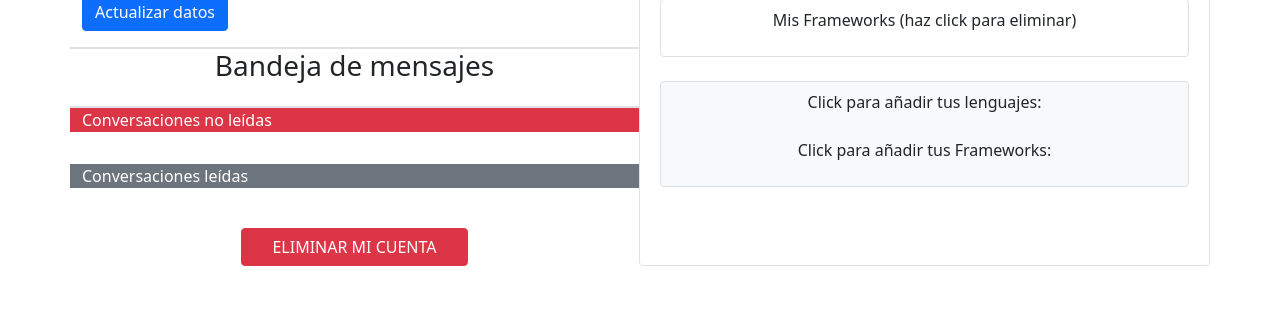
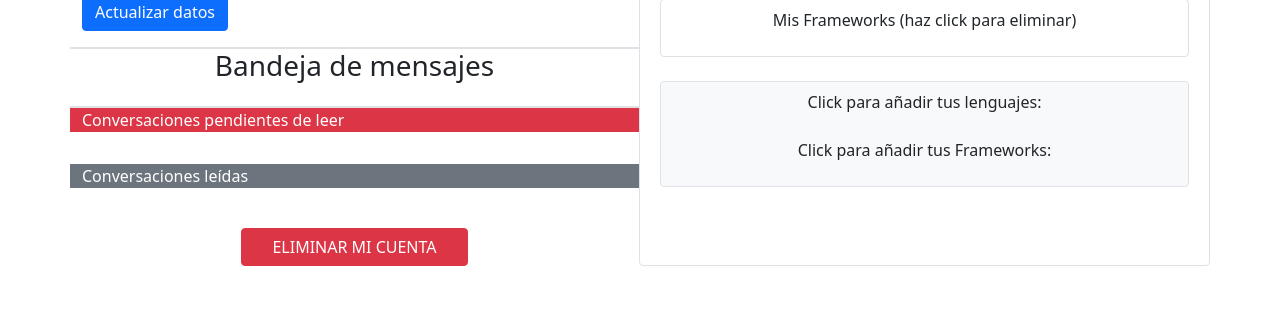
Before and after one commit to cristianrdev/jobshub, a Django app: template apps/jobshubdev_app/templates/developer_dashboard.html in a window 1280 px wide. Shown: the part 507-821 px from the top of the page. Run offline with Django 3.2, Linux system fonts and the light colour scheme; the template is opened without the code that fills it: values that come from a table or form of the project are taken from there, others are empty; parts of the project's set-up code (start-up, migrations or seed data) failed here and were passed over; some libraries are stand-ins or nearby versions.

Commit message:
delete developer button

```diff
--- a/apps/jobshubdev_app/templates/developer_dashboard.html
+++ b/apps/jobshubdev_app/templates/developer_dashboard.html
@@ -48,7 +48,7 @@
                     <div class="border mt-3"></div>
                     <h3 class="text-center"> Bandeja de mensajes</h3>
                     <div class="border mt-3"></div>
-                    <p class="text-white bg-danger">Conversaciones no leídas</p>
+                    <p class="text-white bg-danger">Conversaciones pendientes de leer</p>
 
                     {% for dict_items in messages_pending %}
                     {% for key, value in dict_items.items %}
--- a/apps/jobshubdev_app/views.py
+++ b/apps/jobshubdev_app/views.py
@@ -198,4 +198,6 @@ def  delete_developer(request, id_developer):
     else:
         print(f'usuario a borrar {id_developer}')
         this_user = Developer.objects.get(id = id_developer)
+        this_user.delete()
+        request.session.delete()
         return redirect('/')
```
